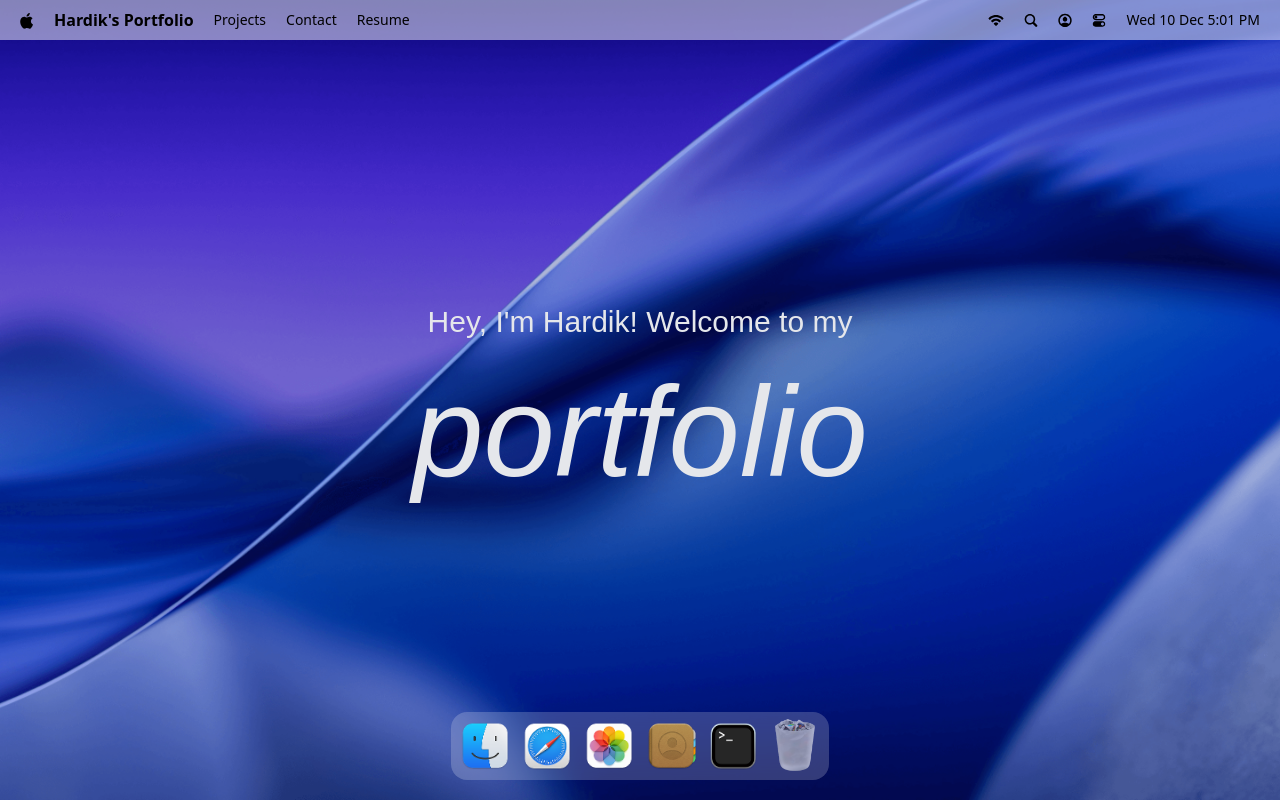
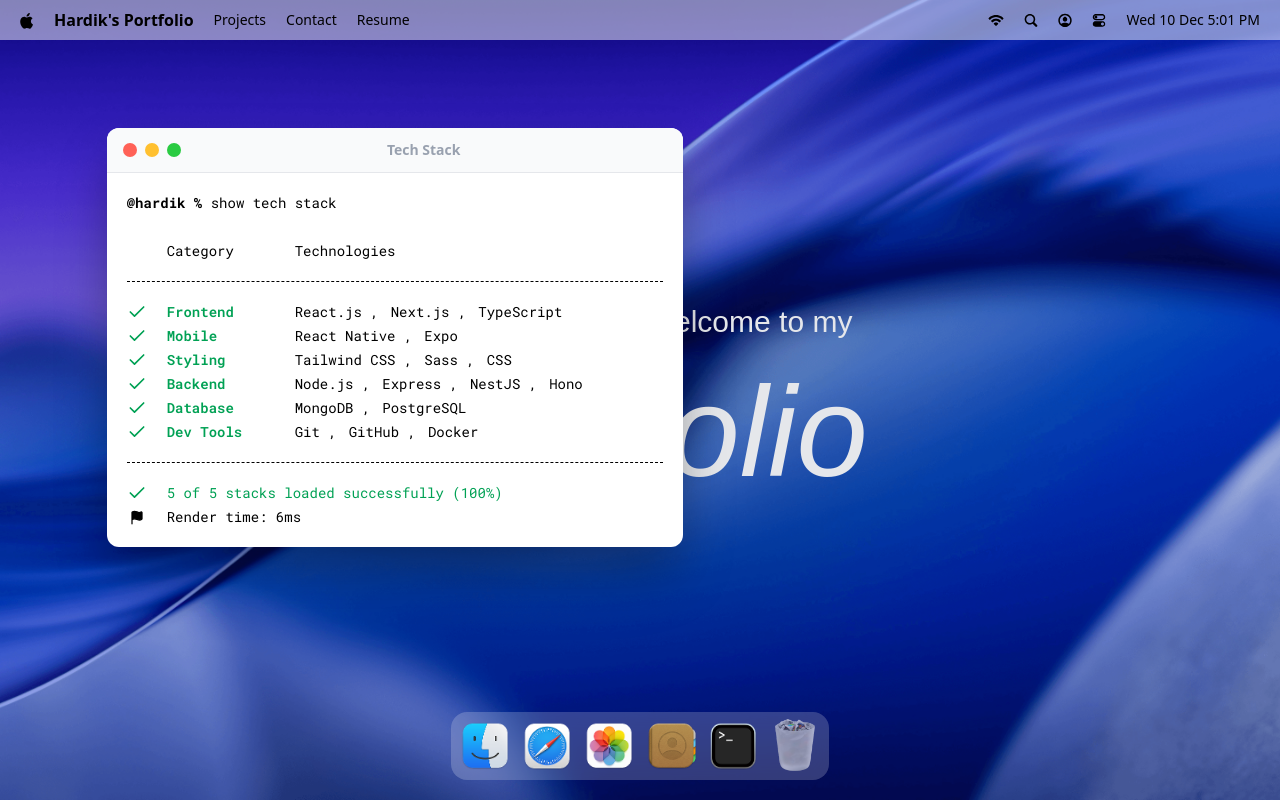
Before and after one commit to Hardik144/MacOS_Portfolio, a React (Vite) app: page / in a window 1280 px wide. Both pictures are taken after a click on the button 733 px from the left and 746 px from the top of the page. Built offline with nearby package versions, Linux system fonts and the light colour scheme; a web font is replaced by a local one.

Commit message:
implement a HOC for managing windows states and add the first window - terminal

```diff
--- a/src/App.jsx
+++ b/src/App.jsx
@@ -1,5 +1,12 @@
+import React from 'react'
 import { Dock, Navbar, Welcome } from '#components'
-import React from 'react'
+
+import gsap from 'gsap'
+import { Draggable } from 'gsap/Draggable'
+
+import { Terminal } from '#windows';
+
+gsap.registerPlugin(Draggable);
 
 const App = () => {
   return (
@@ -7,6 +14,8 @@
       <Navbar />
       <Welcome />
       <Dock />
+
+      <Terminal />
     </main>
   )
 }
--- /dev/null
+++ b/src/components/WindowControls.jsx
@@ -0,0 +1,15 @@
+import useWindowStore from "#store/window";
+import React from "react";
+
+const WindowControls = ({ target }) => {
+  const { closeWindow } = useWindowStore();
+  return (
+    <div id="window-controls">
+      <div className="close" onClick={() => closeWindow(target)} />
+      <div className="minimize" />
+      <div className="maximize" />
+    </div>
+  );
+};
+
+export default WindowControls;
--- a/src/components/index.js
+++ b/src/components/index.js
@@ -1,5 +1,6 @@
 import Navbar from "./Navbar";
 import Welcome from "./Welcome";
 import Dock from "./Dock";
+import WindowControls from "./WindowControls";
 
-export { Navbar, Welcome, Dock };
+export { Navbar, Welcome, Dock, WindowControls };
--- /dev/null
+++ b/src/hoc/WindowWrapper.jsx
@@ -0,0 +1,59 @@
+import useWindowStore from "#store/window";
+import { useGSAP } from "@gsap/react";
+import gsap from "gsap";
+import React, { useLayoutEffect, useRef } from "react";
+import { Draggable } from "gsap/Draggable";
+
+const WindowWrapper = (Component, windowKey) => {
+  const Wrapped = (props) => {
+    const { focusWindow, windows } = useWindowStore();
+    const { isOpen, zIndex } = windows[windowKey];
+    const ref = useRef(null);
+
+    useGSAP(() => {
+      const el = ref.current;
+      if (!el || !isOpen) return;
+
+      el.style.display = "block";
+
+      gsap.fromTo(
+        el,
+        { scale: 0.8, opacity: 0, y: 40 },
+        { scale: 1, opacity: 1, y: 0, duration: 0.4, ease: "power3.out" }
+      );
+    }, [isOpen]);
+
+    useGSAP(() => {
+        const el = ref.current;
+        if (!el) return;
+
+        const [instance] = Draggable.create(el, {
+          onPress: () => {
+            focusWindow(windowKey);
+          },
+        });
+
+        return () => instance.kill();
+    }, []);
+
+    useLayoutEffect(() => {
+      const el = ref.current;
+      if (!el) return;
+      el.style.display = isOpen ? "block" : "none";
+    }, [isOpen]);
+
+    return (
+      <section id={windowKey} ref={ref} style={{ zIndex }} className="absolute">
+        <Component {...props} />
+      </section>
+    );
+  };
+
+  Wrapped.displayName = `WindowWrapper(${
+    Component.displayName || Component.name || "Component"
+  })`;
+
+  return Wrapped;
+};
+
+export default WindowWrapper;
--- /dev/null
+++ b/src/windows/Terminal.jsx
@@ -0,0 +1,56 @@
+import { techStack } from "#constants";
+import WindowWrapper from "#hoc/WindowWrapper";
+import { Check, Flag } from "lucide-react";
+import WindowControls from "#components/WindowControls";
+import React from "react";
+
+const Terminal = () => {
+  return (
+    <>
+      <div id="window-header">
+        <WindowControls target="terminal" />
+        <h2>Tech Stack</h2>
+      </div>
+
+      <div className="techstack">
+        <p>
+          <span className="font-bold">@hardik % </span>
+          show tech stack
+        </p>
+
+        <div className="label">
+          <p className="w-32">Category</p>
+          <p>Technologies</p>
+        </div>
+
+        <ul className="content">
+          {techStack.map(({ category, items }) => (
+            <li key={category} className="flex items-center">
+              <Check className="check" size={20} />
+              <h3>{category}</h3>
+              <ul>
+                {items.map((item, i) => (
+                  <li key={i}>
+                    {item} {i < items.length - 1 ? "," : ""}
+                  </li>
+                ))}
+              </ul>
+            </li>
+          ))}
+        </ul>
+        <div className="footnote">
+          <p>
+            <Check size={20} /> 5 of 5 stacks loaded successfully (100%)
+          </p>
+          <p className="text-black">
+            <Flag size={15} fill="black"/> Render time: 6ms
+          </p>
+        </div>
+      </div>
+    </>
+  );
+};
+
+const TerminalWindow = WindowWrapper(Terminal, "terminal");
+
+export default TerminalWindow;
--- /dev/null
+++ b/src/windows/index.js
@@ -0,0 +1,3 @@
+import Terminal from "#windows/Terminal";
+
+export { Terminal}
```
